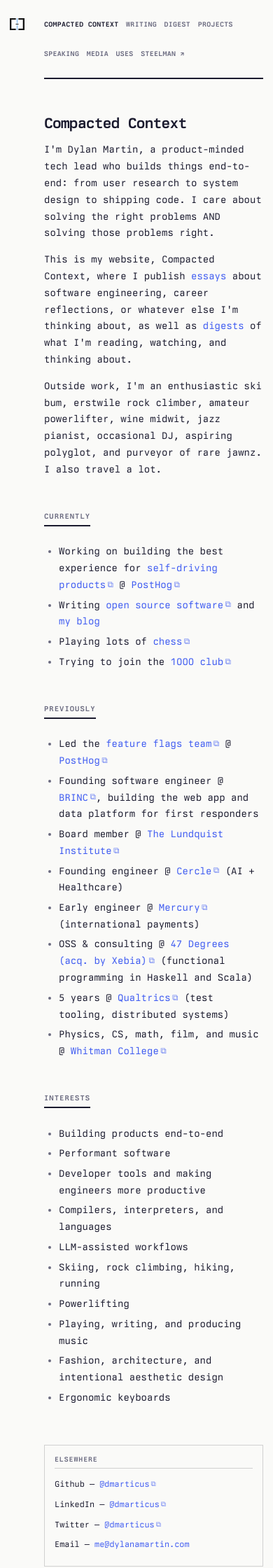
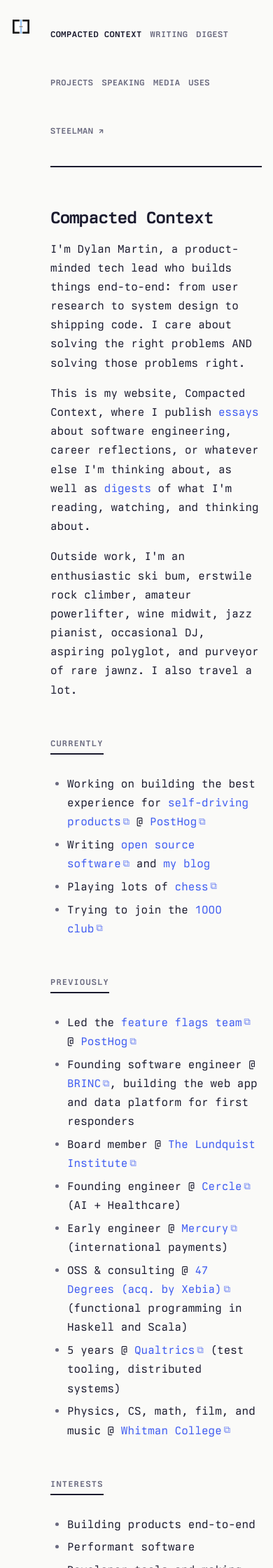
Before and after one commit to dmarticus/dmarticus.github.io, a Jekyll site: the page built from index.html, in a window 390 px wide. Shown: the top 2240 px of the page at 70% size. Built offline with Jekyll 4.4.1, drawn with Linux system fonts in a browser that asks for light colours.

Commit message:
Improve mobile accessibility
Increase mobile text size and touch target sizes for navigation and controls.

Closes #29.

```diff
--- a/assets/css/main_style.css
+++ b/assets/css/main_style.css
@@ -696,7 +696,7 @@
 /* --- Responsive --- */
 @media (max-width: 768px) {
     html {
-        font-size: 14px;
+        font-size: 16px;
     }
 
     h1 {
@@ -724,7 +724,10 @@
     }
 
     .site-nav li a {
-        font-size: 0.7rem;
+        display: inline-flex;
+        align-items: center;
+        min-height: 48px;
+        font-size: 0.75rem;
         letter-spacing: 0.04em;
     }
 
@@ -733,8 +736,30 @@
     }
 
     .site-logo-link {
-        top: 1.85rem;
-        left: 1rem;
+        display: flex;
+        align-items: center;
+        justify-content: center;
+        width: 48px;
+        height: 48px;
+        top: 0.85rem;
+        left: 0.35rem;
+    }
+
+    .tag {
+        display: inline-flex;
+        align-items: center;
+        justify-content: center;
+        min-width: 48px;
+        min-height: 48px;
+        font-size: 0.75rem;
+    }
+
+    .post-list a,
+    .PageNavigation a,
+    .site-footer a {
+        display: inline-flex;
+        align-items: center;
+        min-height: 48px;
     }
 
     .site-title-text {
@@ -771,8 +796,8 @@
     }
 
     .site-logo-link {
-        top: 1.85rem;
-        left: 1rem;
+        top: 0.85rem;
+        left: 0.35rem;
     }
 }
 
@@ -1221,6 +1246,8 @@
     font-family: var(--font-mono);
     font-size: 1.15rem;
     line-height: 1;
+    min-width: 48px;
+    min-height: 48px;
     padding: 0;
     cursor: pointer;
     vertical-align: middle;
```
